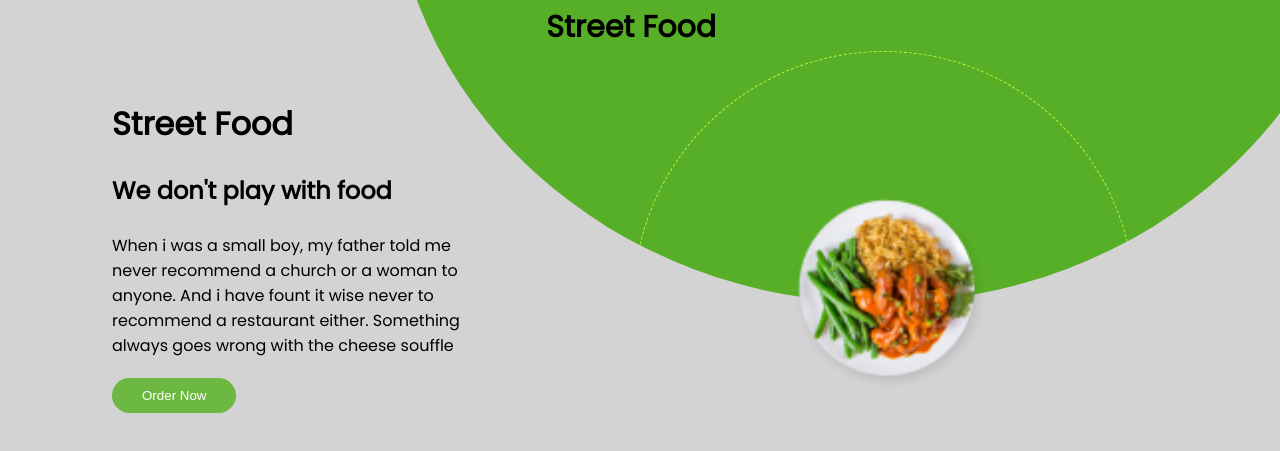
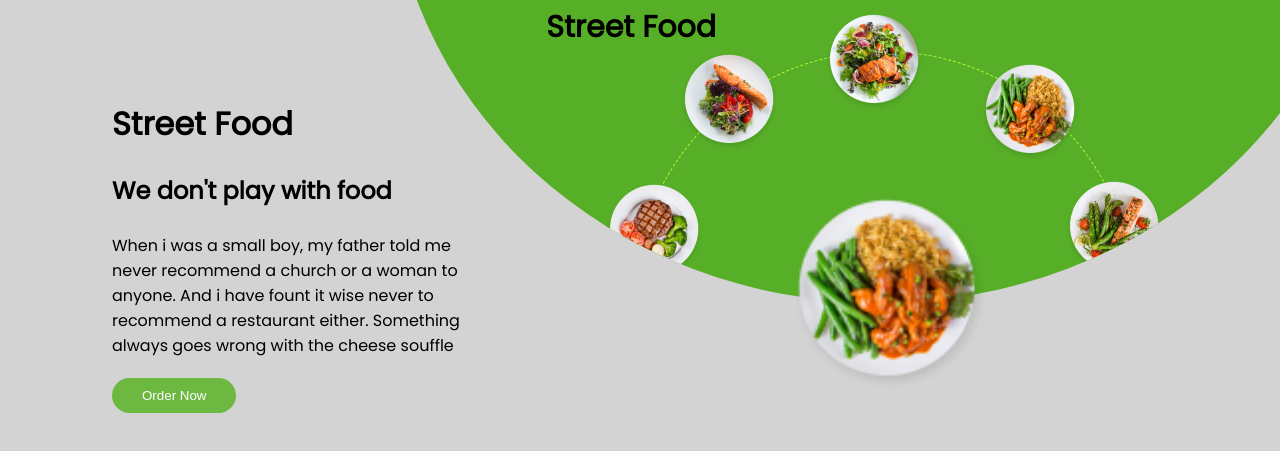
Before and after one commit to Ian-Wa/StreetFood-Website, a plain HTML site: page index.html in a window 1280 px wide. Shown: the part 97-548 px from the top of the page. Drawn offline with Linux system fonts and the light colour scheme.

Commit message:
add images on the circle-dashed

```diff
--- a/assets/CSS/index.css
+++ b/assets/CSS/index.css
@@ -39,6 +39,39 @@ body{
     z-index: 1;
     bottom: -250px;
     right: 24%;
+}
+
+.circle-dashed > img{
+    position: relative;
+    z-index: 2;
+}
+
+#one{
+    position: relative;
+    left: -30px;
+    bottom: -130px;
+}
+
+#two{
+    position: relative;
+    left: -60px;
+}
+
+#three{
+    position: relative;
+    top: -40px;
+    left: -20px;
+}
+
+#four{
+    position: relative;
+    top: 10px;
+    left: 30px;
+}
+
+#five{
+    right: -430px;
+    bottom: -20px;
 }
 
 .navigation{
--- a/index.html
+++ b/index.html
@@ -16,12 +16,13 @@
         <!-- hero section starts -->
         <div class="hero-section">
             <div class="ellipse">
-                <div class="circle-dashed"></div>
-                <img src="assets/images/image 1.png" alt="">
-                <img src="assets/images/image 2.png" alt="">
-                <img src="assets/images/image 3.png" alt="">
-                <img src="assets/images/image 5.png" alt="">
-                <img src="assets/images/image 6.png" alt="">
+                <div class="circle-dashed">
+                    <img src="assets/images/image 1.png" alt="" id="one">
+                    <img src="assets/images/image 2.png" alt="" id="two">
+                    <img src="assets/images/image 3.png" alt="" id="three">
+                    <img src="assets/images/image 5.png" alt="" id="four">
+                    <img src="assets/images/image 6.png" alt="" id="five">
+                </div>
             </div>
             <div class="navigation">
                 <nav>
```
